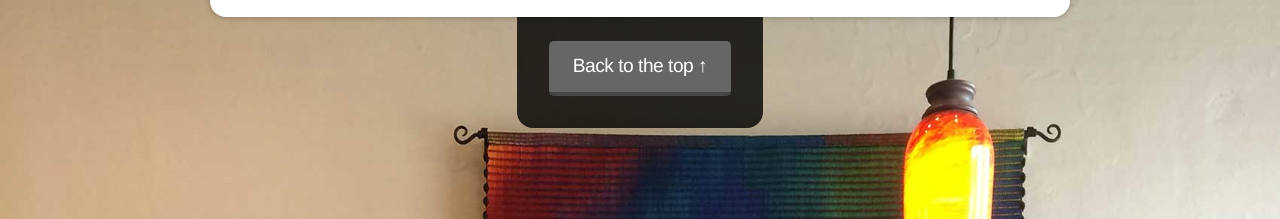
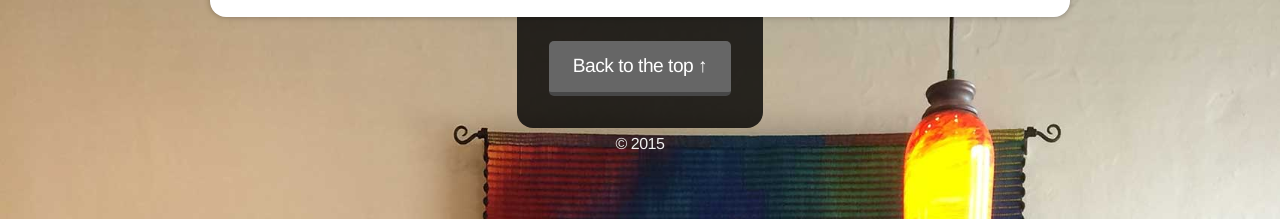
Before and after one commit to prairiefireglass/prairiefireglass.github.io, a Jekyll site: the page built from index.html, in a window 1280 px wide. Shown: the part 1831-2050 px from the top of the page. Built offline with Jekyll 4.4.1, drawn with Linux system fonts in a browser that asks for light colours; nearby versions of some CDN libraries.

Commit message:
Copyright

```diff
--- a/_includes/home/footer.html
+++ b/_includes/home/footer.html
@@ -3,3 +3,12 @@
 
   {% include components/facebook.html %}
 </footer>
+
+<div class="copyright" data-role="copyright">
+  &copy;
+  <script>
+    $(function() {
+      $('[data-role~=copyright]').append(strftime('%Y', new Date()));
+    });
+  </script>
+</div>
```
